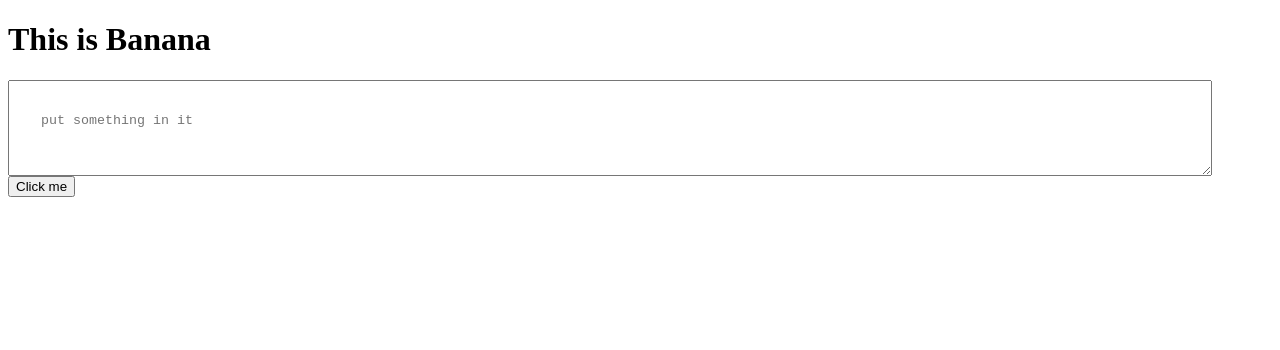
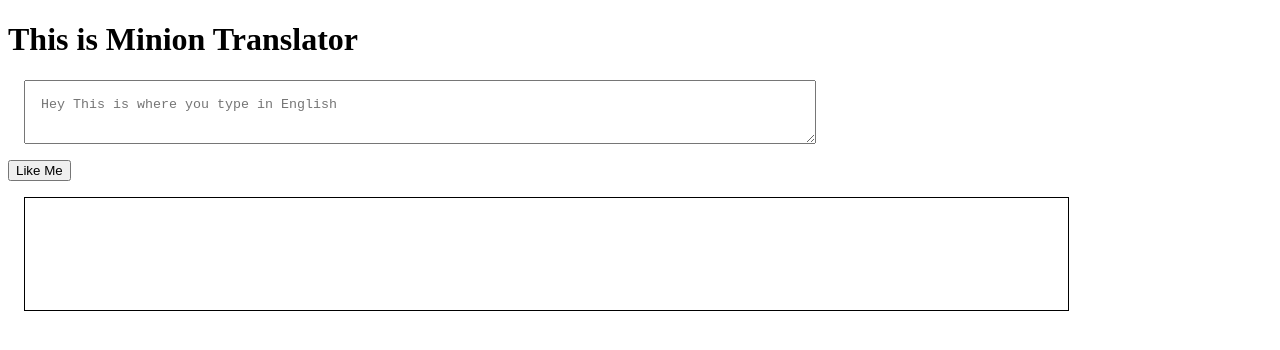
Before and after one commit to dwivedialind/Banana-app, a plain HTML site: page index.html in a window 1280 px wide. Drawn offline with Linux system fonts and the light colour scheme.

Commit message:
doing exerecise

```diff
--- a/app.js
+++ b/app.js
@@ -1,8 +1,13 @@
-var btnTranslate= document.querySelector("#btn-translate");
-btnTranslate.addEventListener("click", clickEventHandler);
-var txtInput=document.querySelector("#txt-input");
-txtInput.addEventListener("click",clickEventHandler);
+var btnTranslate= document.querySelector("#btn-translator");
+var txtInput= document.querySelector("#txt-input");
+var txtOutput=document.querySelector("#output");
+
+
+
 function clickEventHandler(){
-    console.log("Clicked!!");
-    console.log(txtInput);
+
+    txtOutput.innerText= "jjsjs "+ txtInput.value;
+
+
 }
+btnTranslate.addEventListener("click",clickEventHandler);
--- a/index.html
+++ b/index.html
@@ -6,21 +6,32 @@
     <meta name="viewport" content="width=device-width, initial-scale=1.0">
     <title>Banana app</title>
     <style>
-    textarea{
-        padding: 2rem 2rem;
-        display: block;
-        width: 90%;
+textarea{
+    width: 60%;
+    height: 100%;
+    display: block;
+    padding: 1rem;
+    margin: 1rem;
+}
+#output{
+    border:1px solid black;
+    height: 10vh;
+    width: 80%;
+    margin: 1rem;
+    padding: 1rem;
 
-    }
+
+}
+
 
     </style>
-
 </head>
 <body>
-    <h1>This is Banana</h1>
+    <h1>This is Minion Translator</h1>
 
-    <textarea placeholder="put something in it" id="txt-input"></textarea>
-    <button id="btn-translate">Click me</button>
-    <script src="app.js" type="text/javascript"></script>
+ <textarea  id="txt-input" placeholder="Hey This is where you type in English" ></textarea>
+ <button id="btn-translator" >Like Me</button>
+ <div style="font-size:larger;" id="output" ></div>
+ <script src="app.js" type="text/javascript"></script>
 </body>
 </html>
```
